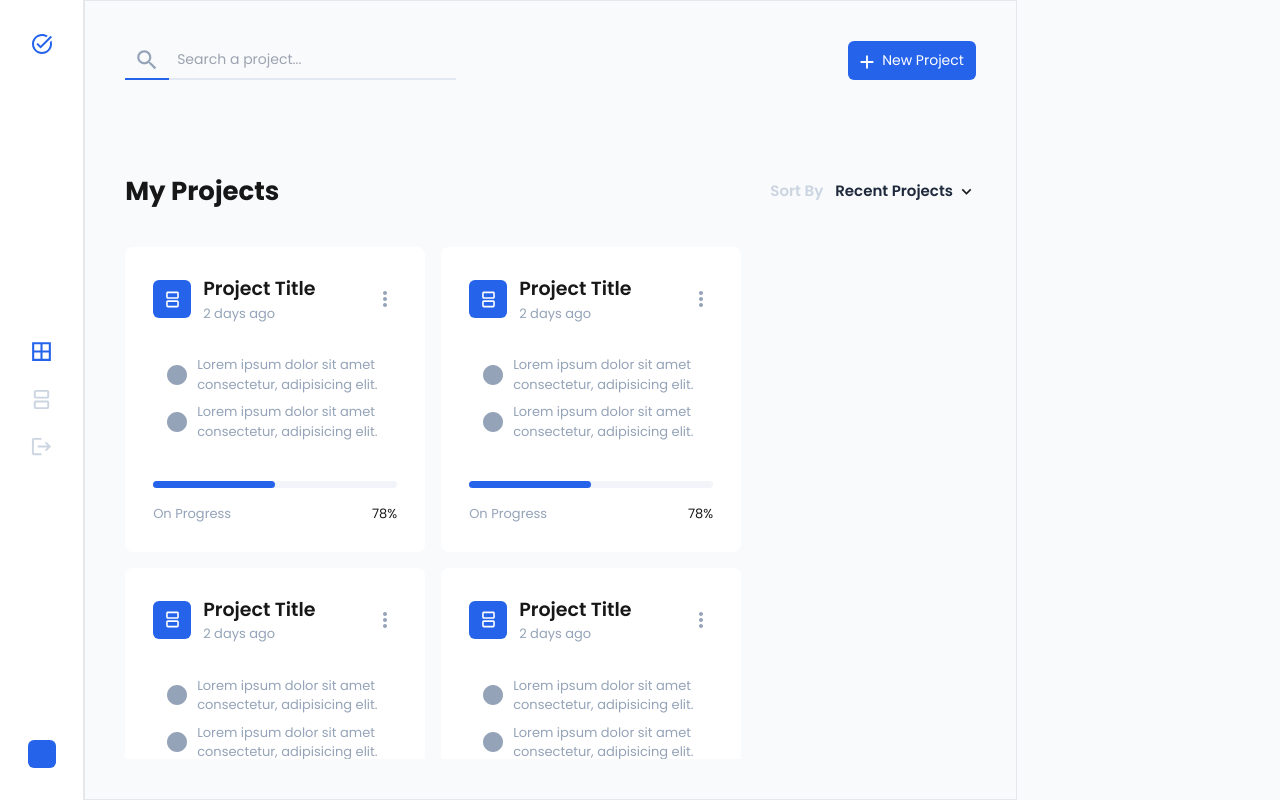
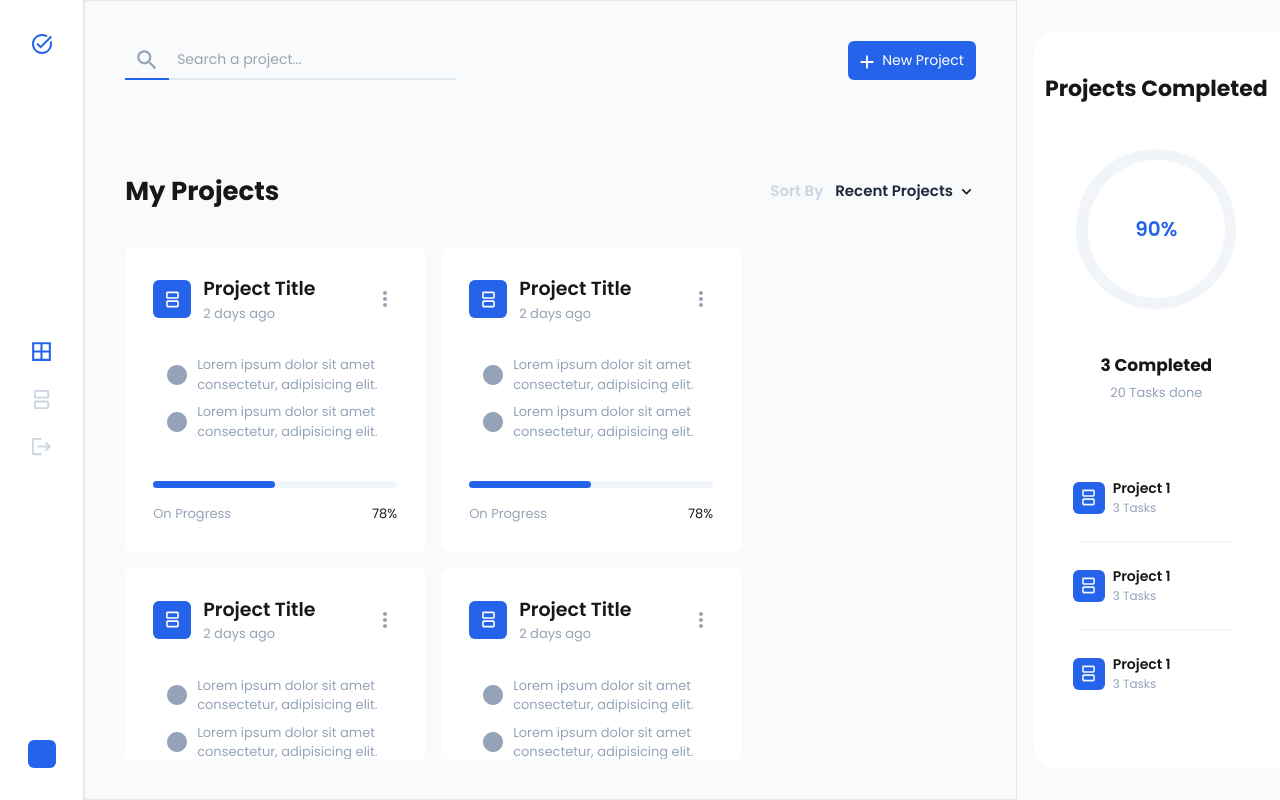
Before and after one commit to Briankurtish/Project-Manager-Platform-with-Next-JS-and-React, a Next.js app: page / in a window 1280 px wide. Built offline with nearby package versions, Linux system fonts and the light colour scheme.

Commit message:
Added the right

```diff
--- a/app/Pages/AllProjects/AllProjects.tsx
+++ b/app/Pages/AllProjects/AllProjects.tsx
@@ -2,11 +2,13 @@ import React from "react";
 import ProjectsHeader from "./Components/ProjectsHeader";
 import ProjectsSubHeader from "./Components/ProjectsSubHeader";
 import AllProjectsSection from "./Components/AllProjectsSection";
+import StatsRightSideBar from "./Components/StatsRightSideBar";
 
 const AllProjects = () => {
   return (
     <div className="bg-slate-50 w-full min-h-screen flex">
       <AllProjectsArea />
+      <StatsRightSideBar />
     </div>
   );
 
--- /dev/null
+++ b/app/Pages/AllProjects/Components/StatsRightSideBar.tsx
@@ -0,0 +1,83 @@
+import { Splitscreen } from "@mui/icons-material";
+import React from "react";
+
+const StatsRightSideBar = () => {
+  return (
+    <div className="w-[22%] flex justify-end items-center">
+      {/* White background */}
+      <div className="h-[92%] w-[94%] bg-white rounded-l-3xl p-3 flex flex-col">
+        {/* Header */}
+        <Header />
+        {/* Circular chart and labels */}
+        <div className="flex flex-col gap-11 items-center justify-center mt-6">
+          <CircularChart />
+          <ProjectsCompletedLabels />
+        </div>
+        {/* ProjectsList */}
+        <ProjectList />
+      </div>
+    </div>
+  );
+
+  function Header() {
+    return (
+      <h2 className="text-[22px] font-bold text-center mt-7">
+        Projects Completed
+      </h2>
+    );
+  }
+
+  function CircularChart() {
+    return (
+      <div className="flex justify-center items-center">
+        <div className="w-40 h-40 bg-slate-100 mt-5 rounded-full flex items-center justify-center">
+          <div className="w-[86%] flex justify-center items-center h-[86%] bg-white rounded-full">
+            <span className="text-xl font-semibold text-blue-600">90%</span>
+          </div>
+        </div>
+      </div>
+    );
+  }
+
+  function ProjectsCompletedLabels() {
+    return (
+      <div className="flex justify-center flex-col gap-1 items-center">
+        <p className="font-bold text-[17px]">3 Completed</p>
+        <p className="text-slate-400 text-[13px]">20 Tasks done</p>
+      </div>
+    );
+  }
+
+  function ProjectList() {
+    return (
+      <ul className="flex flex-col gap-3 mt-16 mx-4 overflow-auto">
+        <SingleProject />
+
+        <hr className="w-[80%] mx-auto text-slate-100 opacity-50" />
+
+        <SingleProject />
+
+        <hr className="w-[80%] mx-auto text-slate-100 opacity-50" />
+
+        <SingleProject />
+      </ul>
+    );
+  }
+
+  function SingleProject() {
+    return (
+      <li className="p-3 flex gap-2 items-center">
+        <div className="w-8 h-8 bg-blue-600 rounded-md justify-center items-center flex text-slate-100">
+          <Splitscreen sx={{ fontSize: "19px" }} />
+        </div>
+
+        <ul>
+          <li className="text-[14px] font-semibold">Project 1</li>
+          <li className="text-[12px] text-slate-400">3 Tasks</li>
+        </ul>
+      </li>
+    );
+  }
+};
+
+export default StatsRightSideBar;
```
